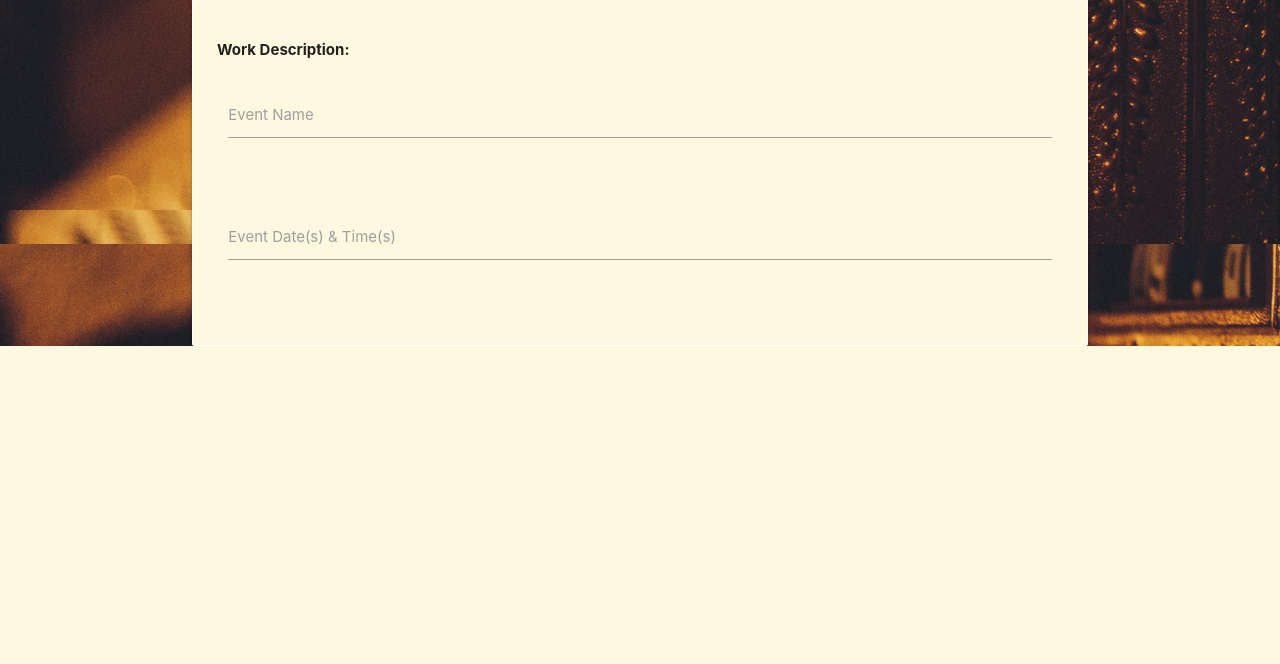
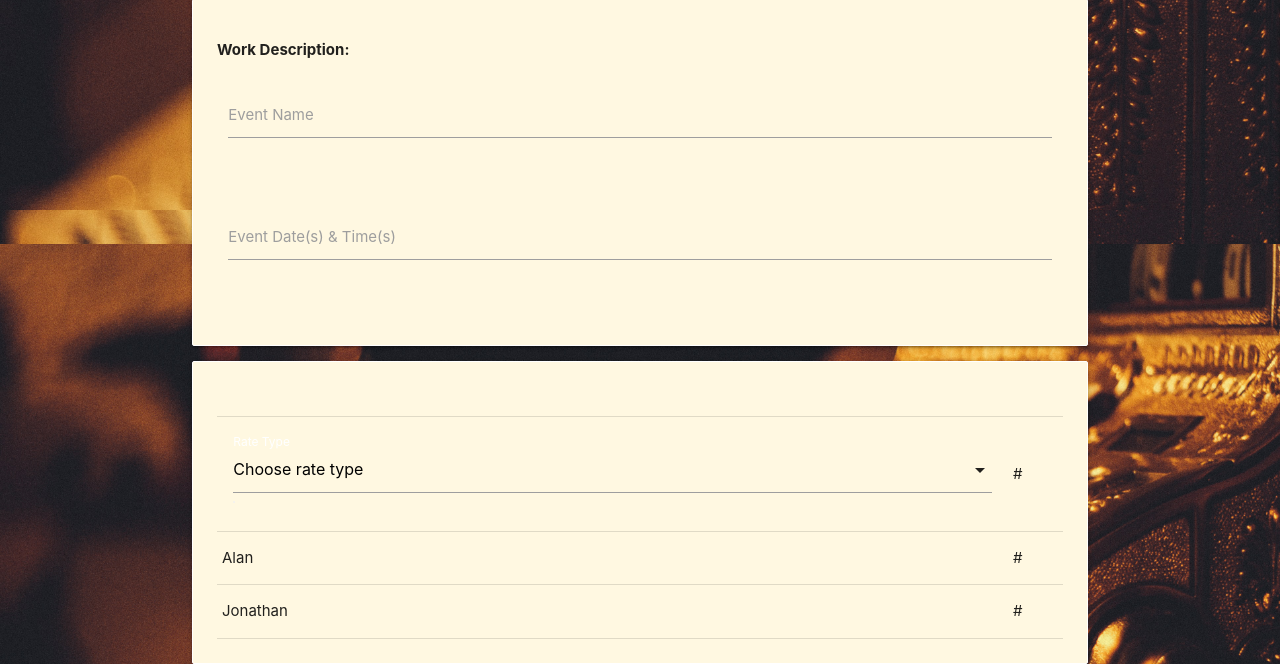
Before and after one commit to Code-Institute-Submissions/katjacodes-invoicingApp_OctResub, a Flask app: page /invoice in a window 1280 px wide. Shown: the part 613-1277 px from the top of the page. Before the commit the page ends 959 px from the top, so only its background shows below. Run offline with Flask 2, Linux system fonts and the light colour scheme; data that the repository does not hold is empty; some libraries are stand-ins or nearby versions.

Commit message:
buiild drop-down menu for rate selection in the invoicing form and connect it to MongoDB

```diff
--- a/app.py
+++ b/app.py
@@ -97,9 +97,9 @@ def logout():
 @app.route("/add_client", methods=["GET", "POST"])
 def add_client():
     if request.method == "POST":
-            mongo.db.clientInfo.insert_one(request.form.to_dict())
-            flash("Client Successfully Added")
-            return redirect(url_for("get_clientInfo"))
+        mongo.db.clientInfo.insert_one(request.form.to_dict())
+        flash("Client Successfully Added")
+        return redirect(url_for("get_clientInfo"))
 
     categories = mongo.db.categories.find().sort("category_name", 1)
     return render_template("addClient.html", categories=categories)
@@ -135,7 +135,9 @@ def delete_clientInfo(clientInfo_id):
 def invoice():
     if request.method == "GET":
         clientInfos = mongo.db.clientInfo.find().sort("client_organization", 1)
-        return render_template("invoice.html", clientInfos=clientInfos)
+        if request.method == "GET":
+            rateTypes = mongo.db.rateType.find().sort("rate_type", 1)
+            return render_template("invoice.html", clientInfos=clientInfos, rateTypes=rateTypes)
 
 
 # credit: thank you to Joshua Ugba for guiding me in understanding how to access exactly the information I needed to access.
--- a/templates/invoice.html
+++ b/templates/invoice.html
@@ -64,6 +64,44 @@
             </div>
         </div>
 
+        <div class="row card-panel amber lighten-5" >
+            <table class="responsive-table">
+                <thead>
+                  <tr>
+                      <th></th>
+                      <th></th>
+                  </tr>
+                </thead>
+
+                <tbody>
+                  <tr>
+                    <td>
+                        <div class="input-field col s12 white=text">
+                            <select id="rate_type" name="rate_type" class="validate" method="GET" required>
+                                <option value="" disabled selected>Choose rate type</option>
+                                {% for rateType in rateTypes %}
+                                    <option value="{{ rateType.rate_type }}">{{ rateType.rate_type }}</option>
+                                {% endfor %}
+                            </select>
+                            <label for="rate_type" class="white-text">Rate Type</label>
+                        </div>
+                    </td>
+                    <td>#</td>
+                 </tr>
+                  <tr>
+                    <td>Alan</td>
+                    <td>#</td>
+                  </tr>
+                  <tr>
+                    <td>Jonathan</td>
+                    <td>#</td>
+                  </tr>
+                </tbody>
+              </table>
+
+
+        </div>
+
 {% endblock %}
 {% block scripts %}
           <script>
```
